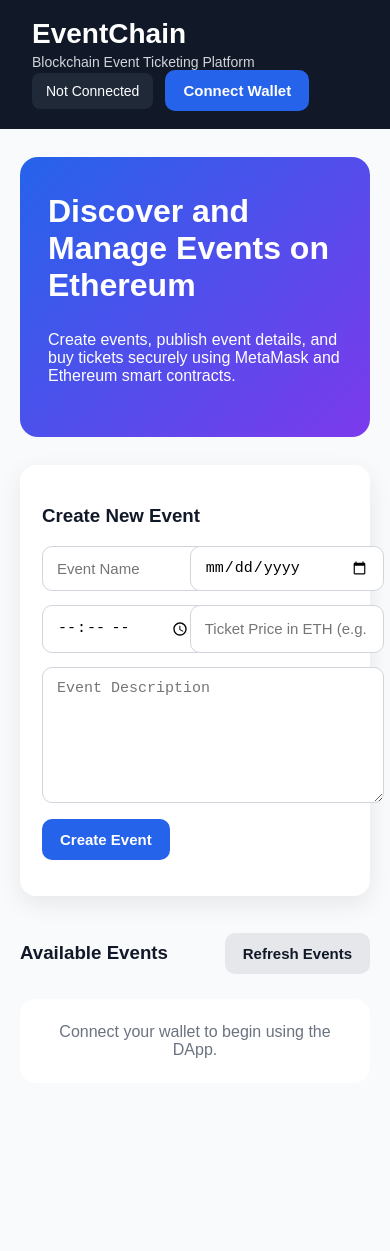
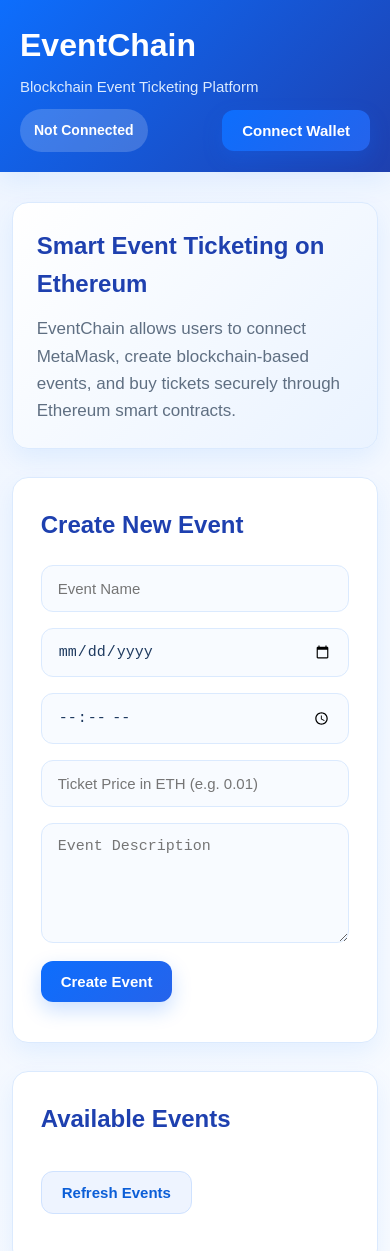
Before and after one commit to KalawatiAryal/event-ticket-dapp, a website: page index.html in a window 390 px wide. Shown: the top 1251 px of the page. Before the commit the page ends 1123 px from the top, so only its background shows below. Drawn offline with Linux system fonts and the light colour scheme.

Commit message:
Add CSS styles and update event section layout
Added internal CSS styles for layout and design enhancements. Updated header text and modified event section structure.

```diff
--- a/index.html
+++ b/index.html
@@ -4,7 +4,301 @@
   <meta charset="UTF-8" />
   <meta name="viewport" content="width=device-width, initial-scale=1.0" />
   <title>EventChain - Event Ticket DApp</title>
-  <link rel="stylesheet" href="style.css" />
+
+  <style>
+    * {
+      margin: 0;
+      padding: 0;
+      box-sizing: border-box;
+    }
+
+    :root {
+      --bg: #f4f8fc;
+      --card-bg: #ffffff;
+      --primary: #0d6efd;
+      --primary-dark: #0b5ed7;
+      --secondary: #1e40af;
+      --accent: #2563eb;
+      --success: #198754;
+      --danger: #dc3545;
+      --text-dark: #1e3a5f;
+      --text-light: #5f6f82;
+      --border: #dbeafe;
+      --shadow: 0 10px 25px rgba(13, 110, 253, 0.08);
+      --radius: 16px;
+    }
+
+    body {
+      font-family: Arial, Helvetica, sans-serif;
+      background: linear-gradient(135deg, #eef5ff, #f8fbff);
+      color: var(--text-dark);
+      min-height: 100vh;
+      line-height: 1.6;
+    }
+
+    .navbar {
+      background: linear-gradient(135deg, #0d6efd, #1e40af);
+      color: white;
+      padding: 22px 40px;
+      display: flex;
+      justify-content: space-between;
+      align-items: center;
+      flex-wrap: wrap;
+      box-shadow: var(--shadow);
+    }
+
+    .brand h1 {
+      font-size: 32px;
+      font-weight: 700;
+      margin-bottom: 4px;
+    }
+
+    .brand p {
+      font-size: 15px;
+      color: #dbeafe;
+    }
+
+    .wallet-section {
+      display: flex;
+      align-items: center;
+      gap: 14px;
+      margin-top: 10px;
+    }
+
+    .wallet-address {
+      background: rgba(255, 255, 255, 0.18);
+      color: white;
+      padding: 10px 14px;
+      border-radius: 999px;
+      font-size: 14px;
+      font-weight: 600;
+    }
+
+    .main-container {
+      width: 90%;
+      max-width: 1200px;
+      margin: 30px auto;
+    }
+
+    .hero {
+      background: linear-gradient(135deg, #ffffff, #eaf3ff);
+      border-radius: var(--radius);
+      padding: 40px;
+      margin-bottom: 28px;
+      box-shadow: var(--shadow);
+      border: 1px solid var(--border);
+    }
+
+    .hero-text h2 {
+      font-size: 32px;
+      margin-bottom: 12px;
+      color: var(--secondary);
+    }
+
+    .hero-text p {
+      font-size: 17px;
+      color: var(--text-light);
+      max-width: 760px;
+    }
+
+    .card,
+    .create-event-section,
+    .events-section {
+      background: var(--card-bg);
+      border-radius: var(--radius);
+      padding: 28px;
+      box-shadow: var(--shadow);
+      border: 1px solid var(--border);
+      margin-bottom: 28px;
+    }
+
+    .create-event-section h3,
+    .events-section h3 {
+      margin-bottom: 20px;
+      font-size: 24px;
+      color: var(--secondary);
+    }
+
+    .form-grid {
+      display: grid;
+      grid-template-columns: repeat(auto-fit, minmax(220px, 1fr));
+      gap: 16px;
+      margin-bottom: 18px;
+    }
+
+    .form-grid input,
+    .form-grid textarea {
+      width: 100%;
+      padding: 14px 16px;
+      border: 1px solid var(--border);
+      border-radius: 12px;
+      font-size: 15px;
+      background: #f8fbff;
+      transition: all 0.3s ease;
+      outline: none;
+      color: var(--text-dark);
+    }
+
+    .form-grid input:focus,
+    .form-grid textarea:focus {
+      border-color: var(--primary);
+      background: white;
+      box-shadow: 0 0 0 3px rgba(13, 110, 253, 0.14);
+    }
+
+    .form-grid textarea {
+      min-height: 120px;
+      resize: vertical;
+      grid-column: 1 / -1;
+    }
+
+    .primary-btn,
+    .secondary-btn,
+    .buy-btn {
+      border: none;
+      border-radius: 12px;
+      padding: 12px 20px;
+      font-size: 15px;
+      font-weight: 700;
+      cursor: pointer;
+      transition: all 0.25s ease;
+    }
+
+    .primary-btn {
+      background: linear-gradient(135deg, #0d6efd, #2563eb);
+      color: white;
+      box-shadow: 0 8px 20px rgba(13, 110, 253, 0.22);
+    }
+
+    .primary-btn:hover {
+      transform: translateY(-2px);
+      opacity: 0.96;
+    }
+
+    .secondary-btn {
+      background: #eef4ff;
+      color: var(--primary-dark);
+      border: 1px solid #cfe2ff;
+    }
+
+    .secondary-btn:hover {
+      background: #dbeafe;
+    }
+
+    .buy-btn {
+      background: linear-gradient(135deg, #2563eb, #1d4ed8);
+      color: white;
+      width: 100%;
+      margin-top: 10px;
+    }
+
+    .buy-btn:hover {
+      transform: translateY(-2px);
+      opacity: 0.96;
+    }
+
+    .section-header {
+      display: flex;
+      justify-content: space-between;
+      align-items: center;
+      margin-bottom: 22px;
+      flex-wrap: wrap;
+      gap: 12px;
+    }
+
+    .status-text {
+      margin-top: 12px;
+      font-size: 14px;
+      font-weight: 600;
+      color: var(--success);
+    }
+
+    .events-grid {
+      display: grid;
+      grid-template-columns: repeat(auto-fit, minmax(280px, 1fr));
+      gap: 20px;
+    }
+
+    .event-card {
+      background: linear-gradient(180deg, #ffffff, #f8fbff);
+      border: 1px solid var(--border);
+      border-radius: 16px;
+      padding: 22px;
+      box-shadow: 0 8px 20px rgba(13, 110, 253, 0.06);
+      transition: transform 0.25s ease, box-shadow 0.25s ease;
+    }
+
+    .event-card:hover {
+      transform: translateY(-4px);
+      box-shadow: 0 14px 28px rgba(13, 110, 253, 0.12);
+    }
+
+    .event-card h4 {
+      font-size: 22px;
+      margin-bottom: 10px;
+      color: var(--secondary);
+    }
+
+    .event-meta {
+      font-size: 14px;
+      margin-bottom: 8px;
+      color: var(--text-light);
+    }
+
+    .event-meta strong {
+      color: var(--text-dark);
+    }
+
+    .event-description {
+      margin: 14px 0 18px;
+      font-size: 15px;
+      color: var(--text-dark);
+    }
+
+    .event-footer {
+      margin-top: 14px;
+    }
+
+    .empty-state {
+      text-align: center;
+      padding: 30px 20px;
+      border: 2px dashed #cbdcf8;
+      border-radius: 16px;
+      color: var(--text-light);
+      background: #f8fbff;
+      font-weight: 600;
+    }
+
+    @media (max-width: 768px) {
+      .navbar {
+        padding: 20px;
+        flex-direction: column;
+        align-items: flex-start;
+      }
+
+      .wallet-section {
+        width: 100%;
+        justify-content: space-between;
+      }
+
+      .hero {
+        padding: 24px;
+      }
+
+      .hero-text h2 {
+        font-size: 24px;
+      }
+
+      .main-container {
+        width: 94%;
+      }
+
+      .section-header {
+        flex-direction: column;
+        align-items: flex-start;
+      }
+    }
+  </style>
 </head>
 <body>
   <header class="navbar">
@@ -22,10 +316,10 @@
   <main class="main-container">
     <section class="hero">
       <div class="hero-text">
-        <h2>Discover and Manage Events on Ethereum</h2>
+        <h2>Smart Event Ticketing on Ethereum</h2>
         <p>
-          Create events, publish event details, and buy tickets securely using MetaMask
-          and Ethereum smart contracts.
+          EventChain allows users to connect MetaMask, create blockchain-based events,
+          and buy tickets securely through Ethereum smart contracts.
         </p>
       </div>
     </section>
@@ -43,7 +337,7 @@
       <p id="createStatus" class="status-text"></p>
     </section>
 
-    <section class="events-section">
+    <section class="events-section card">
       <div class="section-header">
         <h3>Available Events</h3>
         <button id="refreshBtn" class="secondary-btn">Refresh Events</button>
@@ -53,6 +347,6 @@
   </main>
 
   <script src="https://cdn.jsdelivr.net/npm/ethers@5.7.2/dist/ethers.umd.min.js"></script>
-  <script src="app.js?v=40"></script>
+
 </body>
 </html>
```
